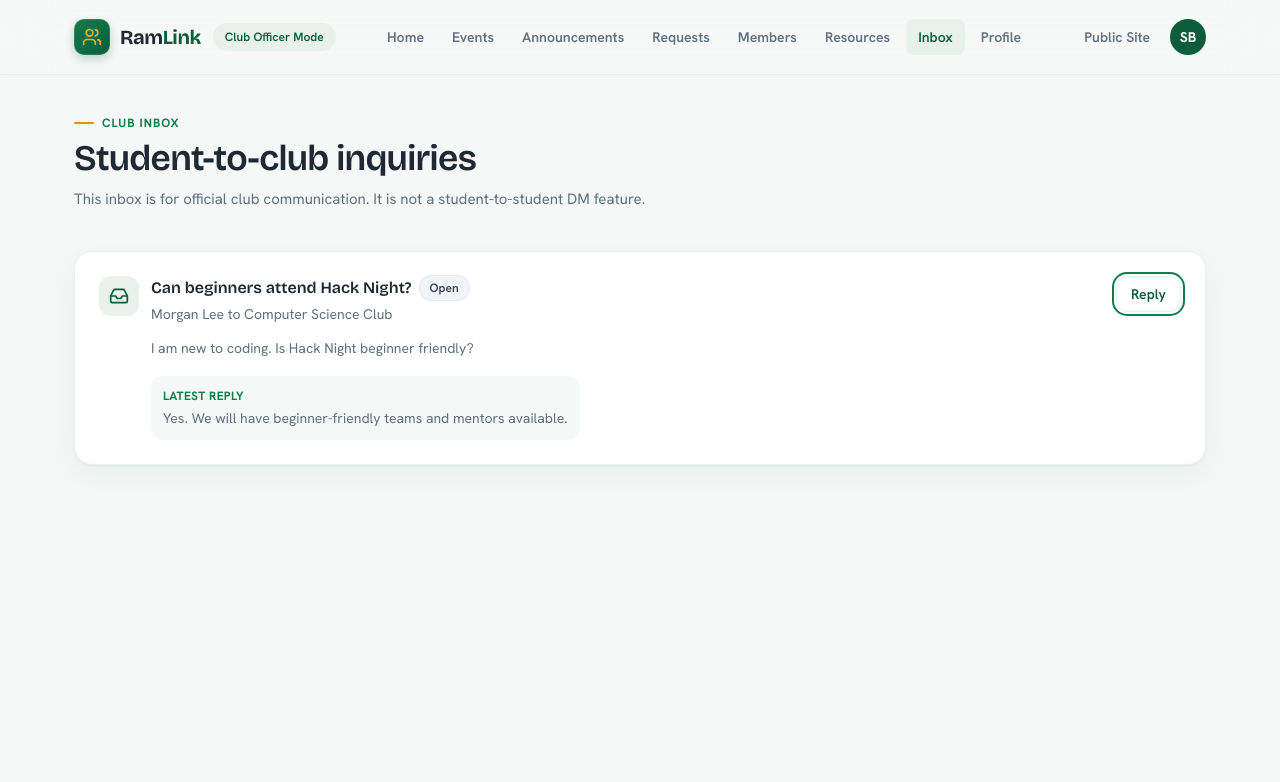
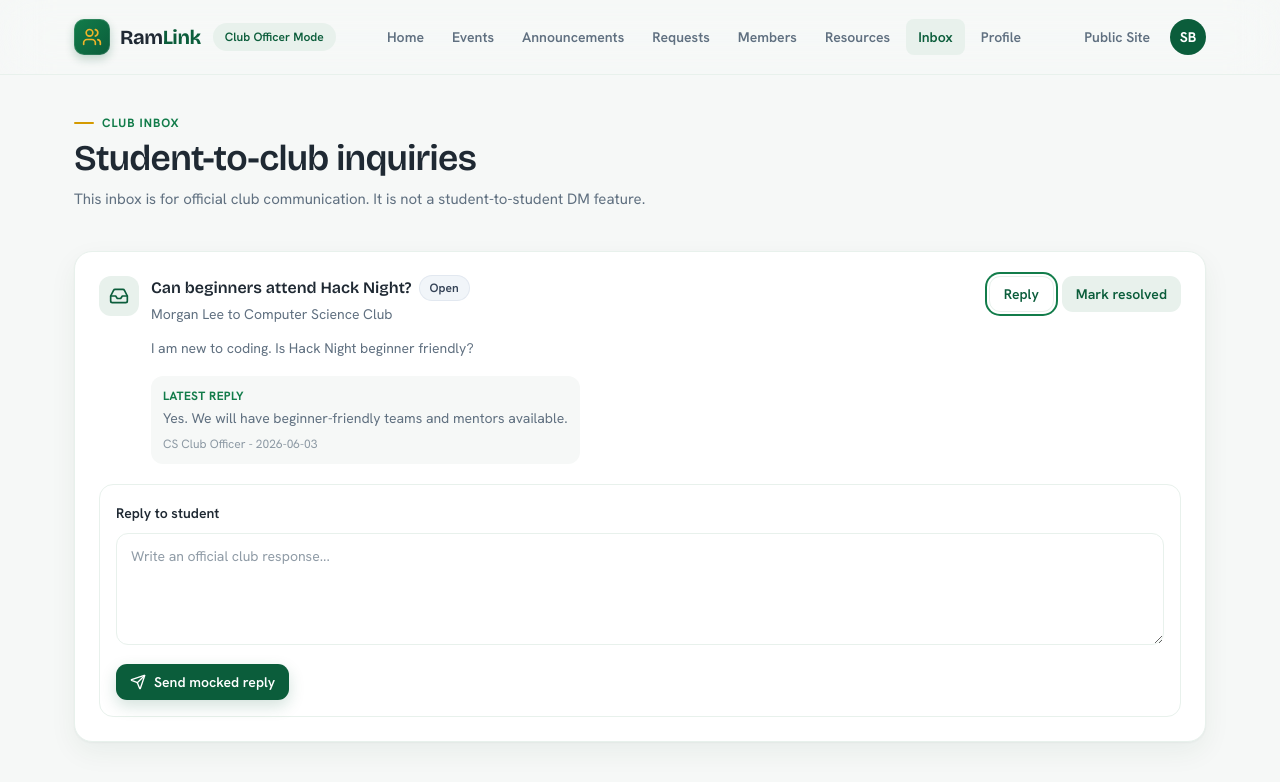
Before and after one commit to sambatrausmc/RamLink, a Next.js app: page /club/inbox in a window 1280 px wide. Both pictures are taken after a click on the button "Reply". Shown: the top 782 px of the page. Built offline with nearby package versions, Linux system fonts and the light colour scheme.

Commit message:
Add club inbox workflow

```diff
--- a/app/(club)/club/inbox/page.tsx
+++ b/app/(club)/club/inbox/page.tsx
@@ -1,10 +1,12 @@
-import { InquiryCard } from "@/components/cards/inquiry-card";
+import { InquiryWorkflowCard } from "@/components/club/inquiry-workflow-card";
 import { PageHeader } from "@/components/common/page-header";
 import { inquiries } from "@/lib/mock-data";
+
 export default function ClubInboxPage() {
   const clubInquiries = inquiries.filter(
     (inquiry) => inquiry.clubId === "cs-club",
   );
+
   return (
     <div className="space-y-8">
       <PageHeader
@@ -14,7 +16,7 @@ export default function ClubInboxPage() {
       />
       <section className="space-y-4">
         {clubInquiries.map((inquiry) => (
-          <InquiryCard key={inquiry.id} inquiry={inquiry} />
+          <InquiryWorkflowCard key={inquiry.id} inquiry={inquiry} />
         ))}
       </section>
     </div>
--- /dev/null
+++ b/components/club/inquiry-workflow-card.tsx
@@ -0,0 +1,114 @@
+"use client";
+
+import { useState } from "react";
+import { Inbox, Send } from "lucide-react";
+import { StatusBadge } from "@/components/common/status-badge";
+import { Button } from "@/components/ui/button";
+import { Card, CardContent } from "@/components/ui/card";
+import { getClubById, getStudentById } from "@/lib/mock-data";
+import type { ClubInquiry } from "@/lib/types";
+
+type InquiryReply = ClubInquiry["replies"][number];
+
+type InquiryWorkflowCardProps = {
+  inquiry: ClubInquiry;
+};
+
+export function createMockReply(existingReplies: InquiryReply[], body: string): InquiryReply {
+  return {
+    id: `reply-${existingReplies.length + 1}`,
+    senderName: "Club Officer",
+    body: body.trim(),
+    createdAt: "Just now",
+  };
+}
+
+export function resolveInquiryStatus(inquiry: ClubInquiry): ClubInquiry {
+  return {
+    ...inquiry,
+    status: "resolved",
+  };
+}
+
+export function InquiryWorkflowCard({ inquiry }: InquiryWorkflowCardProps) {
+  const club = getClubById(inquiry.clubId);
+  const student = getStudentById(inquiry.studentId);
+
+  const [status, setStatus] = useState(inquiry.status);
+  const [replies, setReplies] = useState(inquiry.replies);
+  const [replyText, setReplyText] = useState("");
+  const [replyVisible, setReplyVisible] = useState(false);
+
+  const latestReply = replies.at(-1);
+
+  function sendReply() {
+    const trimmedReply = replyText.trim();
+    if (!trimmedReply) {
+      return;
+    }
+    setReplies((current) => [...current, createMockReply(current, trimmedReply)]);
+    setReplyText("");
+    setReplyVisible(true);
+  }
+
+  return (
+    <Card className="transition duration-200 hover:-translate-y-1 hover:shadow-lift">
+      <CardContent>
+        <div className="flex flex-col gap-4 md:flex-row md:items-start md:justify-between">
+          <div className="flex gap-3">
+            <div className="grid h-10 w-10 shrink-0 place-items-center rounded-[12px] bg-brand-mist text-brand-forest">
+              <Inbox className="h-5 w-5" />
+            </div>
+            <div>
+              <div className="flex flex-wrap items-center gap-2">
+                <h2 className="font-display font-semibold text-brand-ink">{inquiry.subject}</h2>
+                <StatusBadge status={status} />
+              </div>
+              <p className="mt-1 text-sm text-brand-muted">
+                {student?.displayName} to {club?.name}
+              </p>
+              <p className="mt-3 text-sm leading-6 text-brand-muted">{inquiry.message}</p>
+
+              {latestReply ? (
+                <div className="mt-4 rounded-[12px] bg-brand-surface p-3">
+                  <p className="text-xs font-bold uppercase tracking-wide text-brand-green">Latest reply</p>
+                  <p className="mt-1 text-sm text-brand-muted">{latestReply.body}</p>
+                  <p className="mt-2 text-xs text-brand-muted/70">
+                    {latestReply.senderName} - {latestReply.createdAt}
+                  </p>
+                </div>
+              ) : null}
+            </div>
+          </div>
+
+          <div className="flex flex-wrap gap-2 md:justify-end">
+            <Button size="sm" variant="outline" onClick={() => setReplyVisible((value) => !value)}>
+              Reply
+            </Button>
+            <Button size="sm" variant="secondary" disabled={status === "resolved"} onClick={() => setStatus("resolved")}>
+              Mark resolved
+            </Button>
+          </div>
+        </div>
+
+        {replyVisible ? (
+          <div className="mt-5 rounded-[14px] border border-brand-mist bg-white p-4">
+            <label className="block">
+              <span className="text-sm font-semibold text-brand-ink">Reply to student</span>
+              <textarea
+                className="mt-2 min-h-28 w-full rounded-[12px] border border-brand-mist bg-white px-3.5 py-3 text-sm text-brand-ink outline-none transition placeholder:text-brand-muted/70 focus:border-brand-green focus:ring-2 focus:ring-brand-green/15"
+                placeholder="Write an official club response..."
+                value={replyText}
+                onChange={(event) => setReplyText(event.target.value)}
+              />
+            </label>
+            <Button className="mt-3" size="sm" onClick={sendReply}>
+              <Send className="h-4 w-4" />
+              Send mocked reply
+            </Button>
+          </div>
+        ) : null}
+      </CardContent>
+    </Card>
+  );
+}
```
